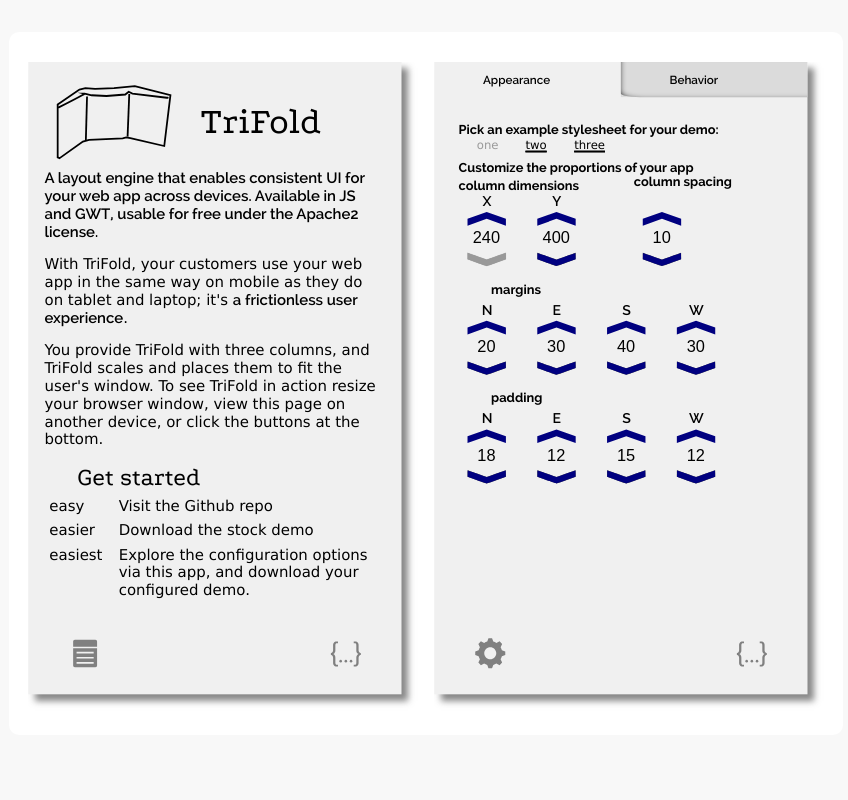
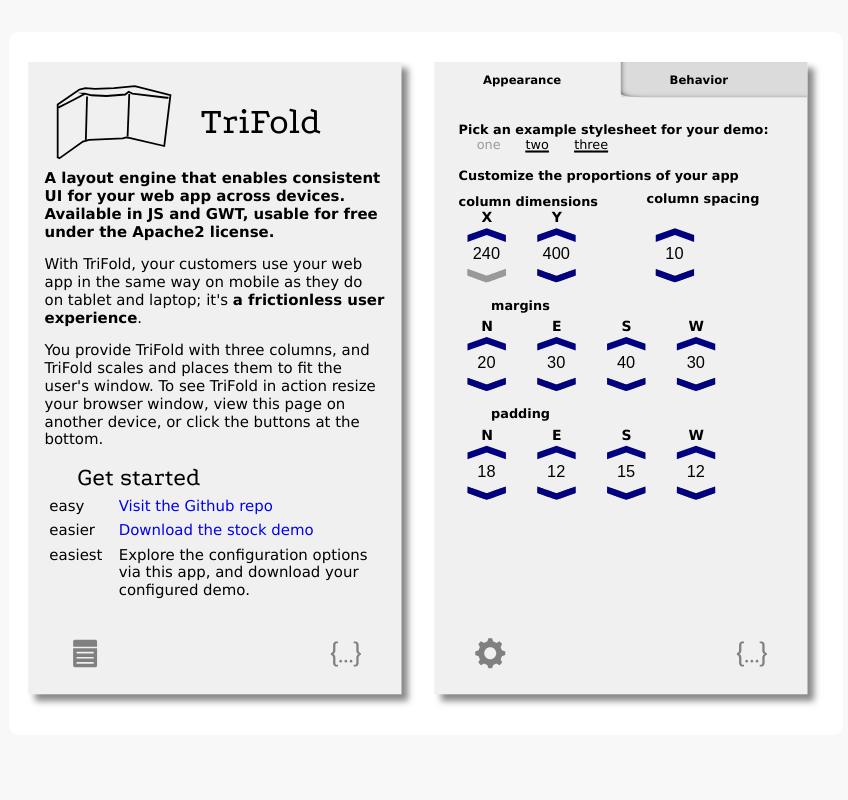
Before and after one commit to nathanross/TriFold, a PHP site: page / in a window 1280 px wide. Shown: the whole page, without its empty margins (214-1062 px from the left). Run offline with PHP 8.4, Linux system fonts and the light colour scheme.

Commit message:
add links, link styling, couple small browser compat. fixes

```diff
--- a/configdemo/index.html
+++ b/configdemo/index.html
@@ -141,9 +141,9 @@ limitations under the License.
 		<div style="font-size: 170%;" class="em_h">Get started</div>
 
 		<table>
-			<tr><td>easy</td><td>Visit the Github repo</td></tr>
-			<tr><td>easier</td><td>Download the stock demo</td></tr>
-			<tr><td>easiest</td><td>Explore the configuration options via this app, and download your configured demo.</td></tr>
+			<tr><td>easy</td><td><a href="http://github.com/nathanross/TriFold">Visit the Github repo</a></td></tr>
+			<tr><td>easier</td><td><a id="stockdemo" href="#">Download the stock demo</a></td></tr>
+			<tr><td>easiest</td><td>Explore the configuration options via this app, and download your configured demo.</a></tr>
 		</table>
 
 	</div>
--- a/configdemo/src/ConfigDemo.css
+++ b/configdemo/src/ConfigDemo.css
@@ -126,17 +126,17 @@ body.systemFontsOnly {
 	font-size: 90%;
 }
 
-div.tri-fold_outerParent:not(.systemFontsOnly) .em1 {
+body:not(.systemFontsOnly) .em1 {
 	font-family: "ralewaysemibold";
 }
-div.tri-fold_outerParent.systemFontsOnly .em1 {
+body.systemFontsOnly .em1 {
 	font-weight: bold;
 }
 
-div.tri-fold_outerParent:not(.systemFontsOnly) .em2 {
+body:not(.systemFontsOnly) .em2 {
 	font-family: "ralewaybold";
 }
-div.tri-fold_outerParent.systemFontsOnly .em2 {
+body.systemFontsOnly .em2 {
 	font-weight: bold;
 }
 
@@ -198,6 +198,12 @@ filter: progid:DXImageTransform.Microsoft.gradient( startColorstr='#c9d9e5', end
 	max-width: 250px;
 	padding: 10px;
 	font-size: 128%;
+}
+#descript a {
+	text-decoration: none;
+}
+#descript a:hover {
+	text-decoration: underline;
 }
 #descript .em_h {
 	font-family: "podkovaregular";
@@ -274,6 +280,10 @@ of this particular design).*/
 .darkbgarea .visualconfig .styleSelector > div.sim-pushbutton-disabled {
 	color: #B0B0B0;
 }
+.visualconfig .buffertext {
+	padding-top: 5px;
+	padding-bottom: 5px;
+}
 .visualconfig .mincolres,
 .visualconfig .colspacing {
 	display: inline-block;
@@ -308,6 +318,7 @@ of this particular design).*/
 	background-repeat: no-repeat;
 	width: 88%;
 	margin-left: 6%;
+	font-size: 110%;
 }
 
 .visualconfig .sim-pushbutton-disabled div.svg.active,
--- a/configdemo/src/ConfigDemo.js
+++ b/configdemo/src/ConfigDemo.js
@@ -239,6 +239,9 @@ new Replacer("TriFold_Example/TriFold-Demo.html",
 [replaceStyleValues,replaceConfigSection])
 ]);
 
+//window.downloadCallbacks[JS] = new ZipModder("resources/TriFold_Example.zip",ZipModder.URL,[],[
+window.stockDemoCallback = new ZipModder(function() { return window.TriFold_Example; },ZipModder.B64,[],[]);
+
 //window.downloadCallbacks[GWT] = new ZipModder("resources/GWTriFold_SampleApp.zip", ZipModder.URL,[],[
 window.downloadCallbacks[GWT] = new ZipModder(function() { return window.GWTriFold_Example; }, ZipModder.B64,[],[
 new Replacer("GWTriFold_SampleApp/src/com/website/sample/client/Sample.java",
@@ -344,7 +347,7 @@ function ConfigDemoJS(triFold, behavior, descriptPanel, configPanel, previewPane
 	var pane, codeWindow, wrapper, downloadSection,
 		downloadButton, label, info, previewHeader;
 
-  var makeDownloadClickHandler = function(language) {
+	var makeDownloadClickHandler = function(language) {
 		var r = function() {
 			window.downloadCallbacks[language]({
 				configCode:t._genDownloadCfgText(language),
@@ -353,8 +356,8 @@ function ConfigDemoJS(triFold, behavior, descriptPanel, configPanel, previewPane
                  "DemoTriFoldJS.zip":"DemoGWTriFold.zip")});
 		};
 		return r;
-  };
-  for (i=0;i<2;i++) {
+	};
+	for (i=0;i<2;i++) {
 		pane = genElement(0, "pane");
 		previewHeader = genElement(pane, "previewheader em2");
 		previewHeader.innerHTML = "Code to add triFold to your page with this configuration.";
@@ -377,7 +380,9 @@ function ConfigDemoJS(triFold, behavior, descriptPanel, configPanel, previewPane
 	previewPanelInner.appendChild(t._previewTabpanel.getElement());
 	t._previewTabpanel._widthChanged();
 
-
+	var stockDownloadButton = document.getElementById("stockdemo");
+	stockDownloadButton.addEventListener("click", function() {
+		window.stockDemoCallback({filename:"DemoTriFoldJS.zip"}) });
 
 	t._reloadBehavior = new (Similitude.PushButton)();
 	t._reloadBehavior.setEnabled(false);
@@ -1269,7 +1274,7 @@ _buildConfigColumn : function(column) {
 										pickstyleCallback);
 	visualPane.appendChild(styleSel.getElement());
 
-	genLabel(visualPane, "em2","Customize the proportions of your app");
+	genLabel(visualPane, "em2 buffertext","Customize the proportions of your app");
 	xy = t._triFold.getMinColDimensions();
 	window.changedMinColRes(xy);
 	//graceful degradation
--- a/configdemo/src/Demo1.css
+++ b/configdemo/src/Demo1.css
@@ -24,6 +24,7 @@ limitations under the License.
 .tri-fold_colContentPlusBorder > div {
 	width:234px;
 	height:390px;
+	box-shadow: 4px 4px 4px rgba(50, 50, 50, 0.58);
 }
 
 .tri-fold_colContentPlusBorder > div {
```
Also changed, not shown: configdemo/libs/zipTools/GWTriFold_SampleApp_base64.js, configdemo/libs/zipTools/TriFold_Example_base64.js, 1 other file.
